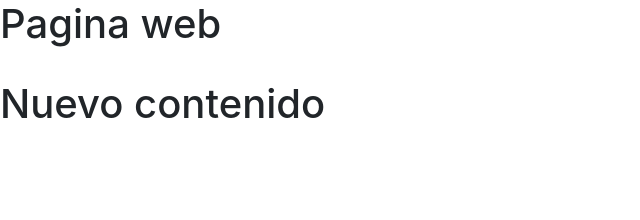
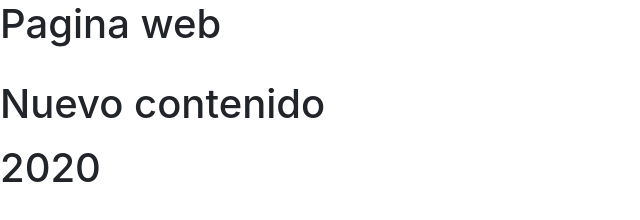
Before and after one commit to andresogc/git-workflow, a plain HTML site: page index.html in a window 1280 px wide. Shown: the whole page, without its empty margins (0-640 px from the left). Drawn offline with nearby package versions, Linux system fonts and the light colour scheme.

Commit message:
se corrige el footer faltante en la web

```diff
--- a/index.html
+++ b/index.html
@@ -16,7 +16,11 @@
     </br>
     <h1>
         <p>Nuevo contenido</p>
+    <footer>
+        <h1>2020</h1>
     </footer>
+
+
 
     <!-- Optional JavaScript -->
     <!-- jQuery first, then Popper.js, then Bootstrap JS -->
```
